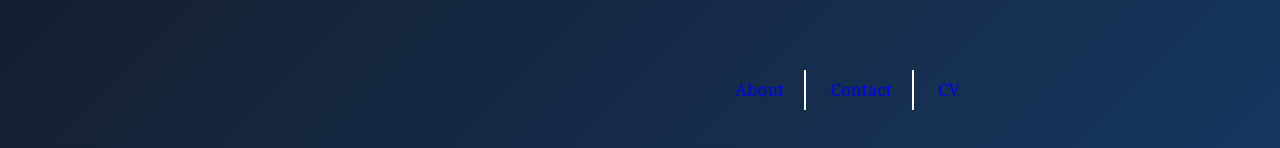
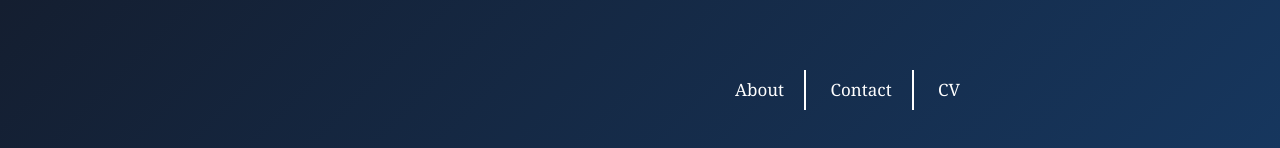
Before and after one commit to rparky5/personal-website, a plain HTML site: page index.html in a window 1280 px wide. Shown: the top 148 px of the page. Drawn offline with Linux system fonts and the light colour scheme.

Commit message:
changed cv to open in new tab and color of navbar

```diff
--- a/index.html
+++ b/index.html
@@ -12,7 +12,7 @@
     <nav>
       <span><a href="#about">About</a></span>
       <span><a href="#contact">Contact</a></span>
-      <span><a href="/personal-website/Resume.docx.pdf">CV</a></span>
+      <span><a href="/personal-website/Resume.docx.pdf" target="_blank">CV</a></span>
     </nav>
   </header>
   <img src="/personal-website/me.jpg" alt="picture of Ryan">
--- a/website stylesheet.css
+++ b/website stylesheet.css
@@ -16,6 +16,7 @@ nav {
 
 a {
   text-decoration: none;
+  color: white;
 }
 
 a:hover {
```
